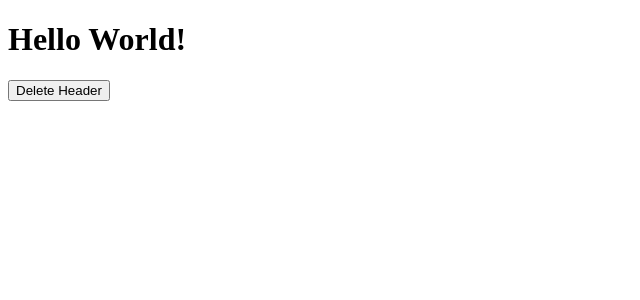
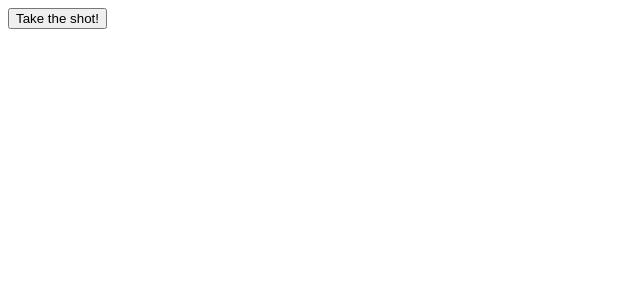
Before and after one commit to gitonga123/react-effective-meme, a React (Create React App) app in the folder react-speedy-hair/: page / in a window 1280 px wide. Shown: the top 300 px of the page, without its empty margins (0-640 px from the left). Built offline with nearby package versions, Linux system fonts and the light colour scheme.

Commit message:
HTML React Events

```diff
--- a/react-speedy-hair/src/index.js
+++ b/react-speedy-hair/src/index.js
@@ -3,4 +3,18 @@ import ReactDOM from 'react-dom'
 import Header from './App';
 
 
-ReactDOM.render(<Header favCol="Yellow"/>, document.getElementById('root'));
+// ReactDOM.render(<Header favCol="Yellow"/>, document.getElementById('root'));
+class Football extends React.Component {
+    shoot() {
+        alert("Great Shot!");
+    }
+    render() {
+        return (
+            <button onClick={this.shoot}>
+                Take the shot!
+            </button>
+        );
+    }
+}
+
+ReactDOM.render(<Football />, document.getElementById('root'))
```
